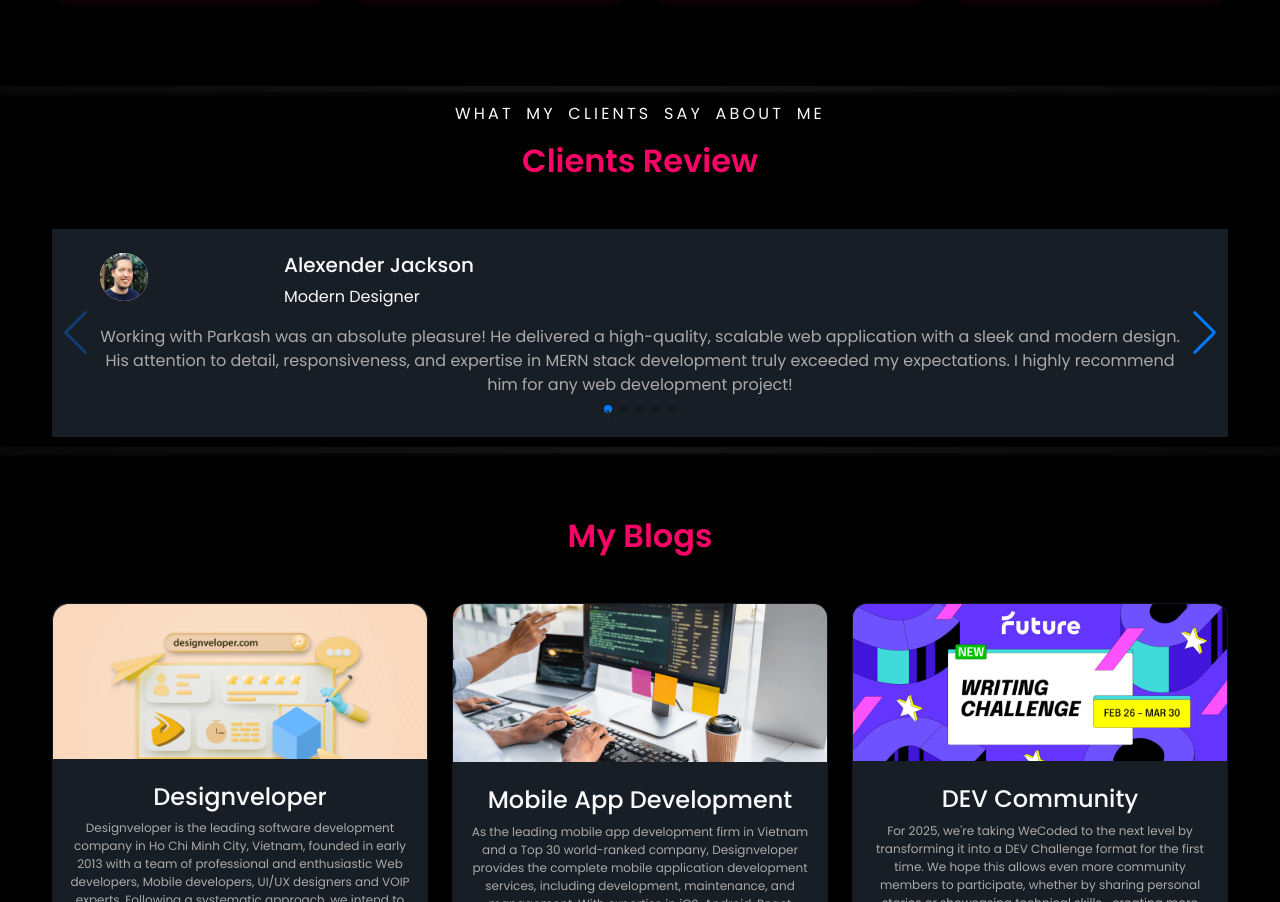
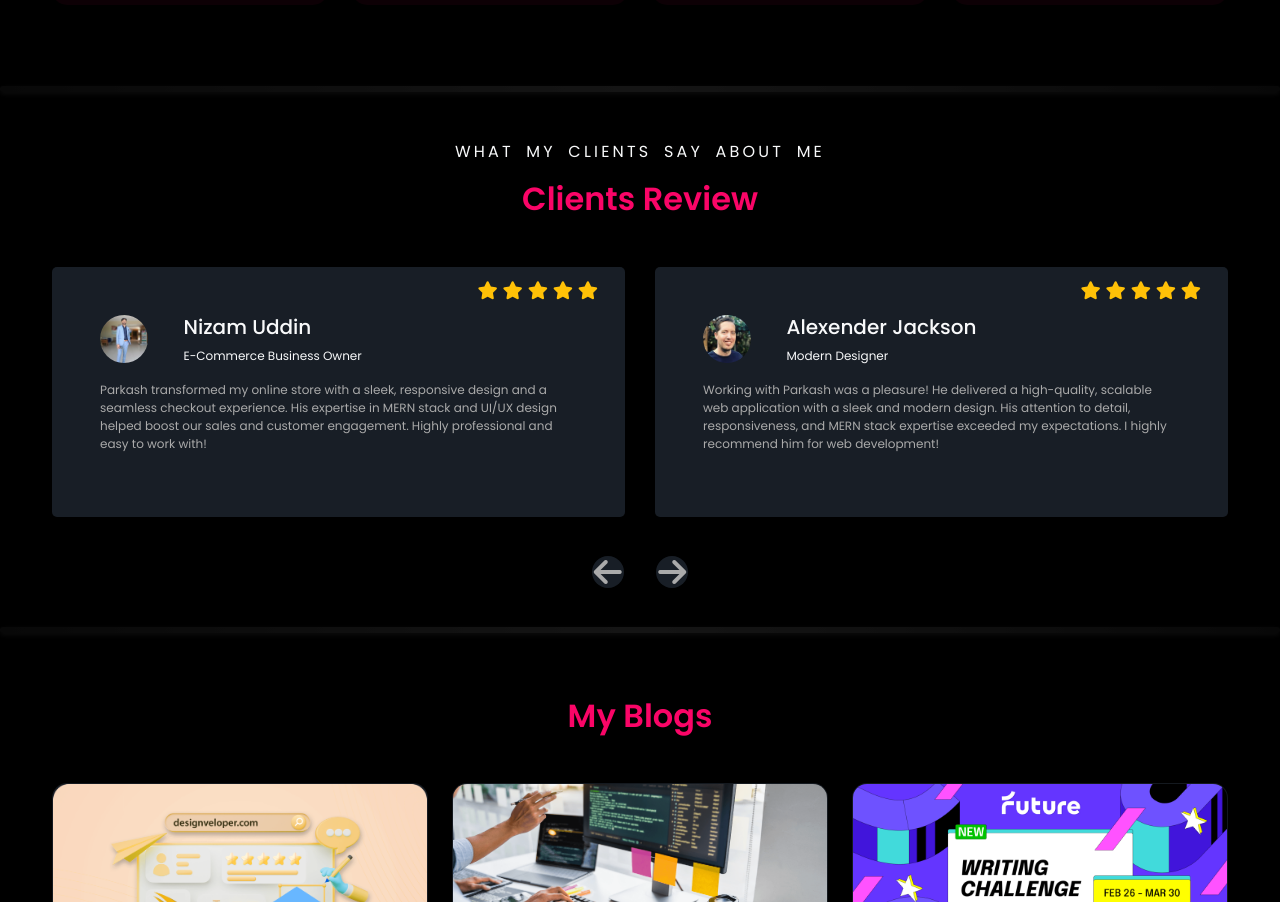
Before and after one commit to parkashkumarcs/my-official-webpage, a plain HTML site: page src/HTML/home.html in a window 1280 px wide. Shown: the part 5206-6108 px from the top of the page. Drawn offline with nearby package versions, Linux system fonts and the light colour scheme.

Commit message:
clients review section updated 03/07/2025

```diff
--- a/src/CSS/review.css
+++ b/src/CSS/review.css
@@ -1,10 +1,72 @@
-.profile{
-    background-color: white;
-    width: 3rem;
-    aspect-ratio: 1;
+.profile {
+  width: 3rem;
+  aspect-ratio: 1;
+  border-radius: 50%;
+}
+.profile-image {
+  width: 3rem;
+  border-radius: 50%;
+}
+
+.swiper {
+  width: 100%;
+  min-height: 350px;
+}
+
+.swiper-slide {
+    border-radius: 5px;
+  font-size: 12px;
+  align-items: center;
+  justify-content: left;
+  align-items: center;
+}
+
+.swiper-pagination-bullet {
+  width: 20px;
+  height: 20px;
+  text-align: center;
+  line-height: 20px;
+  font-size: 12px;
+  color: #000;
+  opacity: 1;
+  background: #aaaaaa77;
+}
+.control{
+    font-size: 2rem;
+    margin-top: 2rem;
+    color: black;
+}
+.left{
+    background-color: #181e26;;
+    width: 2rem;
+    height:2rem;
+    color: #aaaaaa;
+    border-radius: 50%;
+    margin-right: 1.5rem;
+}
+.right{
+    background-color: #181e26;;
+    color: #aaaaaa;
+    width: 2rem;
+    height:2rem;
     border-radius: 50%;
 }
-.profile-image{
-    width: 3rem;
-    border-radius: 50%;
+.left:hover{
+    background-color:#fa0567;;
+    color: black;
 }
+.right:hover{
+    background-color:#fa0567;;
+    color: black;
+}
+.swiper-pagination-bullet-active {
+  color: #fff;
+  background: #fa0567;
+}
+.star-rating {
+    position: absolute;
+    top: 10px;
+    right: 15px;
+    font-size: 18px;
+    color: gold;
+  }
--- a/src/HTML/home.html
+++ b/src/HTML/home.html
@@ -25,6 +25,11 @@
     <link
       rel="stylesheet"
       href="https://cdn.jsdelivr.net/npm/swiper@11/swiper-bundle.min.css"
+    />
+    <!-- Others -->
+    <link
+      rel="stylesheet"
+      href="https://cdnjs.cloudflare.com/ajax/libs/font-awesome/6.0.0/css/all.min.css"
     />
 
     <!-- Following are external sheets to style -->
@@ -636,7 +641,7 @@
       <!-- I am going to build under the clients reviews section so let's go -->
 
       <hr />
-      <section>
+      <section class="portfolio-section d-flex mt-lg-5 mt-5">
         <div class="container text-center">
           <span class="text-light font-format"
             >What my clients say about me</span
@@ -644,37 +649,14 @@
           <h2 class="txt-pink fw-semibold mt-3 mb-2">Clients Review</h2>
           <div class="swiper mySwiper mt-5">
             <div class="swiper-wrapper">
-              <div class="swiper-slide card-bg-color px-5 py-4">
+              <div class="swiper-slide card-bg-color p-5 text-start">
                 <div class="row">
-                  <div class="col">
-                    <div class="profile">
-                      <img
-                        src="../Images/alex.jpeg"
-                        alt="profile-image"
-                        class="profile-image"
-                      />
-                    </div>
-                  </div>
-                  <div class="col-10 text-start">
-                    <h5 class="text-light">Alexender Jackson</h5>
-                    <p class="text-light">Modern Designer</p>
-                  </div>
-                </div>
-                <div class="row">
-                  <p class="para-txt-color">
-                    Working with Parkash was an absolute pleasure! He delivered
-                    a high-quality, scalable web application with a sleek and
-                    modern design. His attention to detail, responsiveness, and
-                    expertise in MERN stack development truly exceeded my
-                    expectations. I highly recommend him for any web development
-                    project!
-                  </p>
-                </div>
-              </div>
-
-              <div class="swiper-slide card-bg-color px-5 py-4">
-                <div class="row">
-                  <div class="col">
+                  <span class="text-warning text-end star-rating">
+                    <i class="fas fa-star"></i> <i class="fas fa-star"></i>
+                    <i class="fas fa-star"></i> <i class="fas fa-star"></i>
+                    <i class="fas fa-star"></i>
+                  </span>
+                  <div class="col-lg-2">
                     <div class="profile">
                       <img
                         src="../Images/nizam.jpeg"
@@ -683,7 +665,7 @@
                       />
                     </div>
                   </div>
-                  <div class="col-10 text-start">
+                  <div class="col-lg-10 text-start">
                     <h5 class="text-light">Nizam Uddin</h5>
                     <p class="text-light">E-Commerce Business Owner</p>
                   </div>
@@ -699,9 +681,46 @@
                 </div>
               </div>
 
-              <div class="swiper-slide card-bg-color px-5 py-4">
+              <div class="swiper-slide card-bg-color p-5 text-start">
                 <div class="row">
-                  <div class="col">
+                  <span class="text-warning text-end star-rating">
+                    <i class="fas fa-star"></i> <i class="fas fa-star"></i>
+                    <i class="fas fa-star"></i> <i class="fas fa-star"></i>
+                    <i class="fas fa-star"></i>
+                  </span>
+                  <div class="col-lg-2">
+                    <div class="profile">
+                      <img
+                        src="../Images/alex.jpeg"
+                        alt="profile-image"
+                        class="profile-image"
+                      />
+                    </div>
+                  </div>
+                  <div class="col-lg-10 text-start">
+                    <h5 class="text-light">Alexender Jackson</h5>
+                    <p class="text-light">Modern Designer</p>
+                  </div>
+                </div>
+                <div class="row">
+                  <p class="para-txt-color">
+                    Working with Parkash was a pleasure! He delivered a
+                    high-quality, scalable web application with a sleek and
+                    modern design. His attention to detail, responsiveness, and
+                    MERN stack expertise exceeded my expectations. I highly
+                    recommend him for web development!
+                  </p>
+                </div>
+              </div>
+
+              <div class="swiper-slide card-bg-color p-5 text-start">
+                <div class="row">
+                  <span class="text-warning text-end star-rating">
+                    <i class="fas fa-star"></i> <i class="fas fa-star"></i>
+                    <i class="fas fa-star"></i> <i class="fas fa-star"></i>
+                    <i class="fas fa-star"></i>
+                  </span>
+                  <div class="col-lg-2">
                     <div class="profile">
                       <img
                         src="../Images/sanjay.jpeg"
@@ -710,7 +729,7 @@
                       />
                     </div>
                   </div>
-                  <div class="col-10 text-start">
+                  <div class="col-lg-10 text-start">
                     <h5 class="text-light">Sanjay Kumar</h5>
                     <p class="text-light">Startup Founder</p>
                   </div>
@@ -726,9 +745,14 @@
                 </div>
               </div>
 
-              <div class="swiper-slide card-bg-color px-5 py-4">
+              <div class="swiper-slide card-bg-color p-5 text-start">
                 <div class="row">
-                  <div class="col">
+                  <span class="text-warning text-end star-rating">
+                    <i class="fas fa-star"></i> <i class="fas fa-star"></i>
+                    <i class="fas fa-star"></i> <i class="fas fa-star"></i>
+                    <i class="fas fa-star"></i>
+                  </span>
+                  <div class="col-lg-2">
                     <div class="profile">
                       <img
                         src="../Images/danish.jpeg"
@@ -737,7 +761,7 @@
                       />
                     </div>
                   </div>
-                  <div class="col-10 text-start">
+                  <div class="col-lg-10 text-start">
                     <h5 class="text-light">Danish Hussain</h5>
                     <p class="text-light">Freelance Designer</p>
                   </div>
@@ -753,9 +777,14 @@
                 </div>
               </div>
 
-              <div class="swiper-slide card-bg-color px-5 py-4">
+              <div class="swiper-slide card-bg-color p-5 text-start">
                 <div class="row">
-                  <div class="col">
+                  <span class="text-warning text-end star-rating">
+                    <i class="fas fa-star"></i> <i class="fas fa-star"></i>
+                    <i class="fas fa-star"></i> <i class="fas fa-star"></i>
+                    <i class="fas fa-star"></i>
+                  </span>
+                  <div class="col-lg-2">
                     <div class="profile">
                       <img
                         src="../Images/teerth.jpeg"
@@ -764,19 +793,18 @@
                       />
                     </div>
                   </div>
-                  <div class="col-10 text-start">
+                  <div class="col-lg-10 text-start">
                     <h5 class="text-light">Teerth</h5>
                     <p class="text-light">Tech Consultant</p>
                   </div>
                 </div>
                 <div class="row">
                   <p class="para-txt-color">
-                    I hired Parkash for a complex dashboard development project,
-                    and he executed it perfectly. His ability to integrate APIs,
+                    I hired Parkash for a complex dashboard project, and he
+                    executed it perfectly. His ability to integrate APIs,
                     optimize performance, and ensure a seamless user experience
-                    was impressive. I’d highly recommend him for any full-stack
-                    development work!" Let me know if you need any
-                    modifications!
+                    was impressive. I highly recommend him for full-stack
+                    development!
                   </p>
                 </div>
               </div>
@@ -787,9 +815,13 @@
               <div class="swiper-slide">Slide 8</div>
               <div class="swiper-slide">Slide 9</div> -->
             </div>
-            <div class="swiper-button-next"></div>
-            <div class="swiper-button-prev"></div>
-            <div class="swiper-pagination"></div>
+            <div class="control">
+              <i class="fa-solid fa-arrow-left left"></i>
+              <i class="fa-solid fa-arrow-right right"></i>
+            </div>
+            <!-- <div class="swiper-button-next"></div>
+            <div class="swiper-button-prev"></div> -->
+            <!-- <div class="swiper-pagination"></div> -->
           </div>
         </div>
       </section>
--- a/src/JavaScript/swiper.js
+++ b/src/JavaScript/swiper.js
@@ -1,4 +1,7 @@
 var swiper = new Swiper(".mySwiper", {
+    slidesPerView: 2,
+    spaceBetween: 30,
+    loop:true,
     pagination: {
       el: ".swiper-pagination",
       clickable: true,
```
